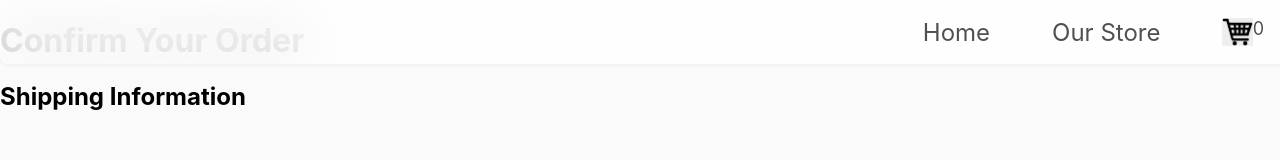
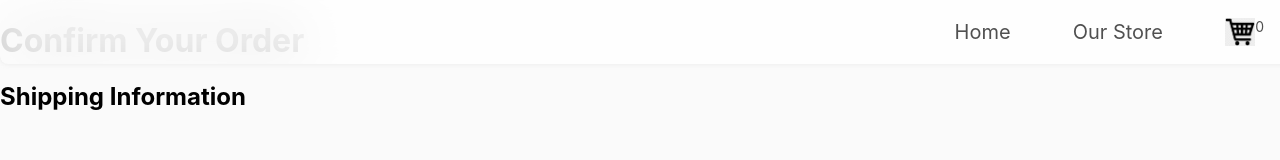
Before and after one commit to stevelaschan/next.js-ecommerce-store, a Next.js app: page /checkout in a window 1280 px wide. Shown: the top 160 px of the page. Built offline with nearby package versions, Linux system fonts and the light colour scheme.

Commit message:
Change header font size and products z-index

```diff
--- a/components/Header.tsx
+++ b/components/Header.tsx
@@ -18,7 +18,7 @@ const headerStyle = css`
   justify-content: flex-end;
   border-bottom-left-radius: 8px;
   border-bottom-right-radius: 8px;
-  font-size: 24px;
+  font-size: 20px;
   /* box-shadow: 0 5px 12px 2px rgba(0, 0, 0, 0.15); */
 
   a {
@@ -41,7 +41,7 @@ const shoppingCartStyle = css`
 
 const cartItemsStyle = css`
   display: flex;
-  font-size: 18px;
+  font-size: 14px;
 `;
 
 type CartItems = {
--- a/pages/products/[productId].tsx
+++ b/pages/products/[productId].tsx
@@ -22,6 +22,7 @@ const productPictureStyle = css`
   justify-content: center;
   margin-left: 18px;
   margin-right: 18px;
+  z-index: -1;
 `;
 
 const productDescriptionStyle = css`
```
